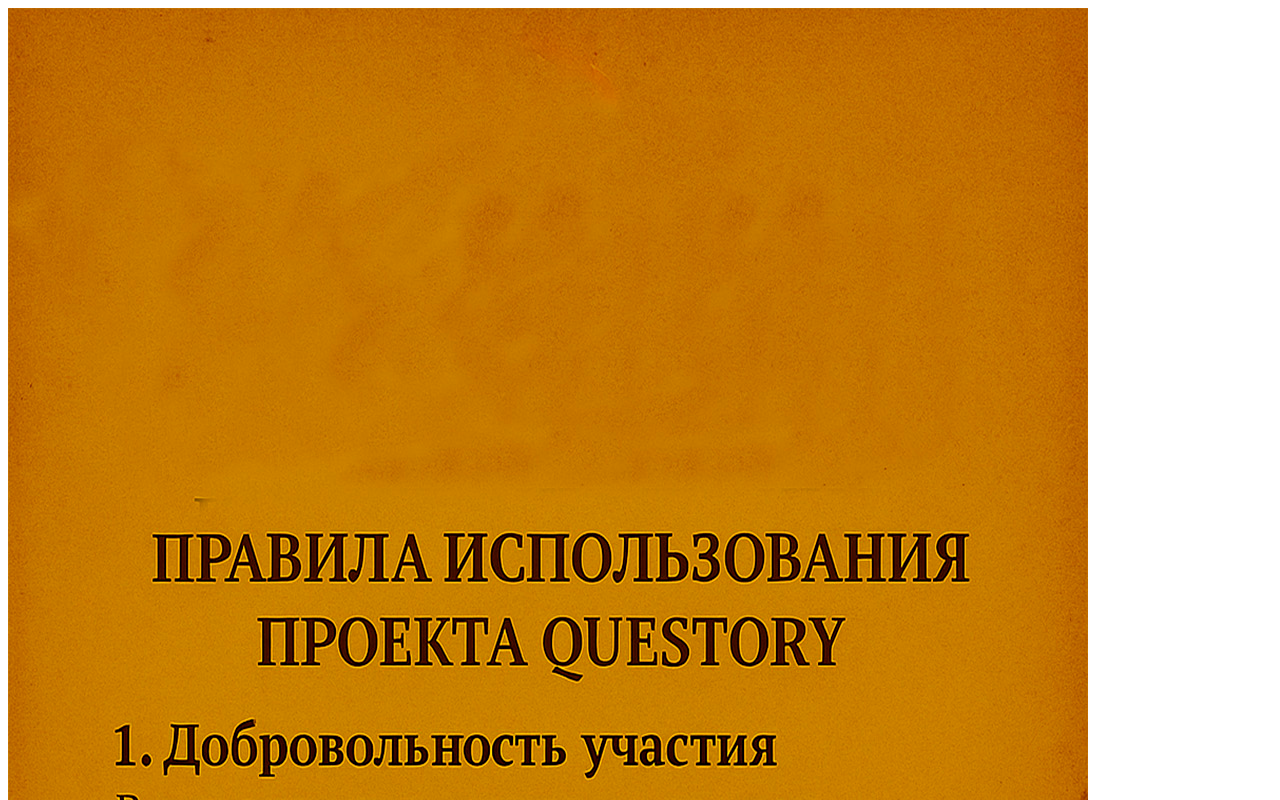
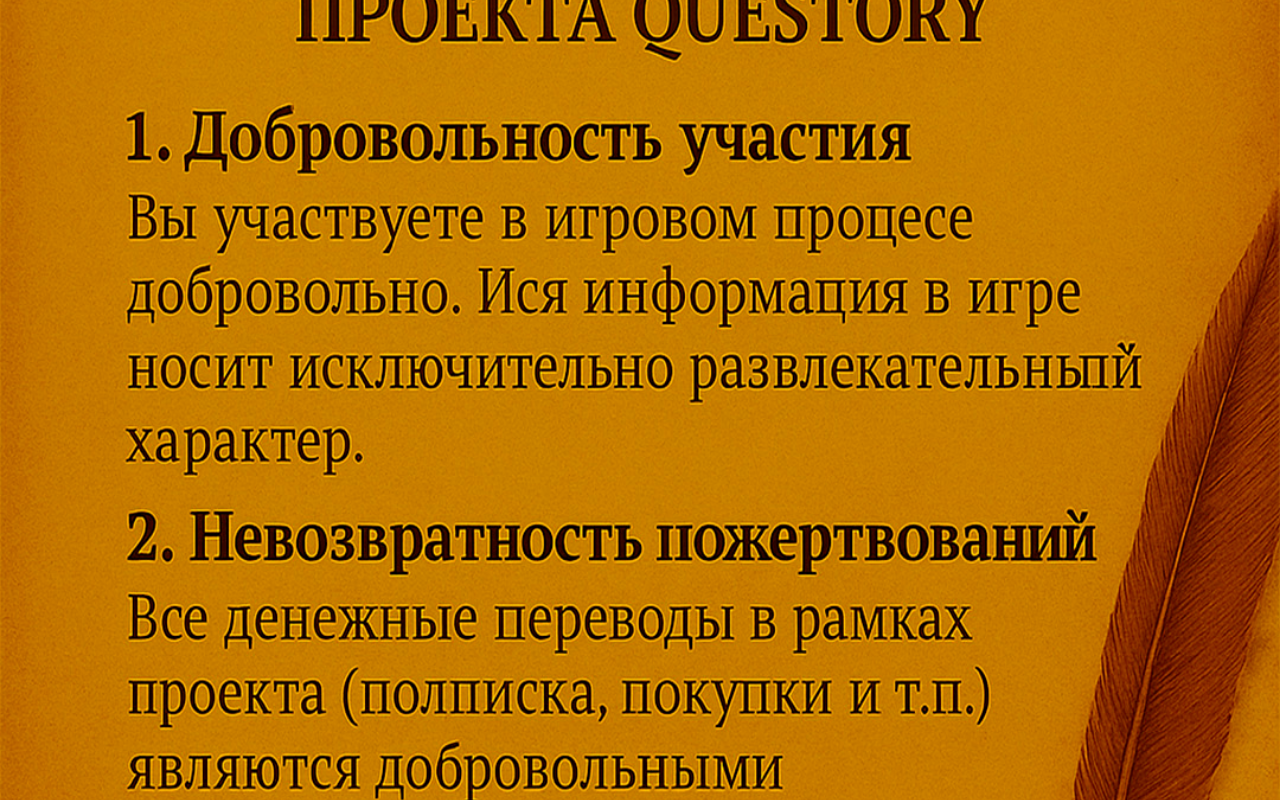
Before and after one commit to SkyPremium/questory-webapp, a React (Vite) app: page /rules in a window 1280 px wide. Shown: the top 800 px of the page. Built offline with nearby package versions, Linux system fonts and the light colour scheme; the HTML template or start-up script is replaced by a standard one.

Commit message:
Add files via upload

```diff
--- a/src/pages/RulesScreen.tsx
+++ b/src/pages/RulesScreen.tsx
@@ -1,47 +1,62 @@
-import React, { useState } from "react";
-import rules from "../assets/images/rules.jpg";
-import buttonAgree from "../assets/images/button_agree.png";
-import checkboxEmpty from "../assets/images/checkbox_empty.png";
-import checkboxChecked from "../assets/images/checkbox_checked.png";
+import { useState } from "react";
+import Image from "next/image";
 
-export default function RulesScreen() {
-  const [agreed, setAgreed] = useState(false);
+// 🔁 Импорты из src/assets/images
+import buttonAgree from "@/assets/images/button_agree.png";
+import checkboxChecked from "@/assets/images/checkbox_checked.png";
+import checkboxEmpty from "@/assets/images/checkbox_empty.png";
+import logo from "@/assets/images/logo.png";
+import rulesBackground from "@/assets/images/rules.jpg";
+
+export default function RulesScreen({ onAgree }: { onAgree: () => void }) {
+  const [checked, setChecked] = useState(false);
 
   return (
-    <div className="relative w-screen h-screen overflow-hidden">
-      <img
-        src={rules}
-        alt="Правила Questory"
-        className="absolute inset-0 w-full h-full object-contain max-h-[calc(100vh-80px)] z-0"
+    <div className="relative w-full h-full flex justify-center items-center bg-black">
+      {/* 📜 Фон с текстом правил */}
+      <Image
+        src={rulesBackground}
+        alt="Правила"
+        layout="fill"
+        objectFit="cover"
+        priority
+        className="z-0"
       />
 
-      <div className="absolute bottom-4 left-0 w-full flex flex-col items-center gap-4 px-4 z-10">
-        {/* Стилизованная галочка */}
-        <div
-          className="flex items-center gap-3 cursor-pointer"
-          onClick={() => setAgreed(!agreed)}
+      {/* 🔥 Логотип */}
+      <div className="absolute top-4 left-4 z-10">
+        <Image
+          src={logo}
+          alt="Questory Logo"
+          width={180}
+          height={80}
+          priority
+        />
+      </div>
+
+      {/* ✅ Галочка */}
+      <div
+        className="absolute bottom-24 left-1/2 transform -translate-x-1/2 cursor-pointer z-10"
+        onClick={() => setChecked(!checked)}
+      >
+        <Image
+          src={checked ? checkboxChecked : checkboxEmpty}
+          alt="Чекбокс"
+          width={80}
+          height={80}
+        />
+      </div>
+
+      {/* 🟫 Кнопка "Согласен" */}
+      <div className="absolute bottom-6 left-1/2 transform -translate-x-1/2 z-10">
+        <button
+          onClick={onAgree}
+          disabled={!checked}
+          className={`transition-all duration-200 ${
+            checked ? "opacity-100" : "opacity-40 pointer-events-none"
+          }`}
         >
-          <img
-            src={agreed ? checkboxChecked : checkboxEmpty}
-            alt="галочка"
-            className="w-10 h-10"
-          />
-          <span className="text-white text-sm bg-black/40 px-3 py-1 rounded">
-            Я прочитал и принимаю правила
-          </span>
-        </div>
-
-        {/* Кастомная кнопка */}
-        <button
-          disabled={!agreed}
-          className="w-[320px] h-[64px] bg-no-repeat bg-contain bg-center active:scale-95 transition-transform"
-          style={{
-            backgroundImage: `url(${buttonAgree})`,
-            opacity: agreed ? 1 : 0.5,
-            pointerEvents: agreed ? "auto" : "none",
-          }}
-        >
-          <span className="sr-only">СОГЛАСЕН</span>
+          <Image src={buttonAgree} alt="Согласен" width={250} height={80} />
         </button>
       </div>
     </div>
```
